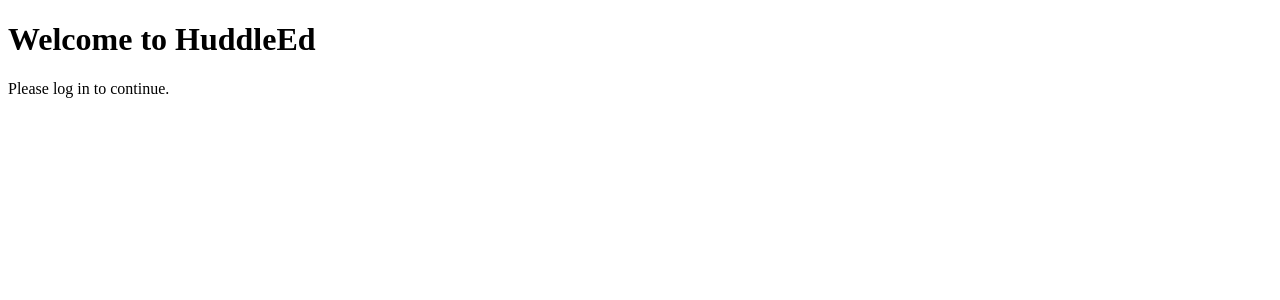
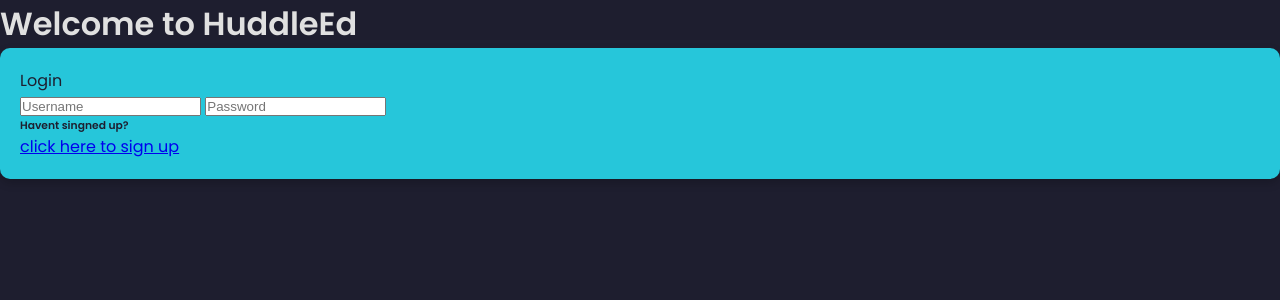
Before and after one commit to polan2wavii/HuddleEd, a Django app: page /login/ in a window 1280 px wide. Shown: the top 300 px of the page. Run offline with Django 5.2, Linux system fonts and the light colour scheme.

Commit message:
added register and log in pages

```diff
--- a/base/templates/login_page.html
+++ b/base/templates/login_page.html
@@ -1,14 +1,23 @@
+{% load static %}
 <!DOCTYPE html>
 <html lang="en">
 <head>
     <meta charset="UTF-8">
     <meta name="viewport" content="width=device-width, initial-scale=1.0">
+    <link rel="stylesheet" href="{% static 'styles/styles.css' %}">
     <title>Login</title>
 </head>
 <body>
     <header>
         <h1>Welcome to HuddleEd</h1>
-        <p>Please log in to continue.</p>
     </header>
+
+    <div class="login-card">
+        <p>Login</p>
+        <input type="text" placeholder="Username" required>
+        <input type="password" placeholder="Password" required>
+        <h6>Havent singned up?</h6>
+        <h7><a href="{% url 'register'%}">click here to sign up</a></h7>
+    </div>
 </body>
 </html>
--- a/base/views.py
+++ b/base/views.py
@@ -9,6 +9,7 @@ from django.contrib import messages
 from .models import Study_Session
 
 # Create your views here.
+@login_required(login_url='/login')
 def home(request):
     #render all study sessions
     page = 'login'
@@ -53,15 +54,15 @@ def register(request):
     account = UserCreationForm()
     if request.method == 'POST':
         account = UserCreationForm(request.POST)
-    if account.is_valid():
-        user = account.save(commit=False)
-        user.username = user.username.lower()
-        user.save()
-        login(request, user)
-        return redirect('home')
-    else:
-        messages.error("An error has occured. Try again later")
-    return render(request, 'register.html')
+        if account.is_valid():
+            user = account.save(commit=False)
+            user.username = user.username.lower()
+            user.save()
+            login(request, user)
+            return redirect('home')
+        else:
+            messages.error(request, "An error has occurred. Try again later")
+    return render(request, 'register.html', {'account': account})
 
 def loginPage(request):
     page = 'login'
--- a/static/styles/styles.css
+++ b/static/styles/styles.css
@@ -165,3 +165,12 @@ body {
   background-color: #26c6da;
   border-radius: 10px;
 }
+
+/*Profile Page Styling*/
+.login-card {
+  background-color: #26c6da;
+  border-radius: 10px;
+  padding: 20px;
+  color: #1e1e2f;
+  box-shadow: 0 4px 10px rgba(0, 0, 0, 0.2);
+}
```
Also changed, not shown: base/templates/home.html (+3 -4 lines), base/templates/register.html (added, +40 -0 lines).
